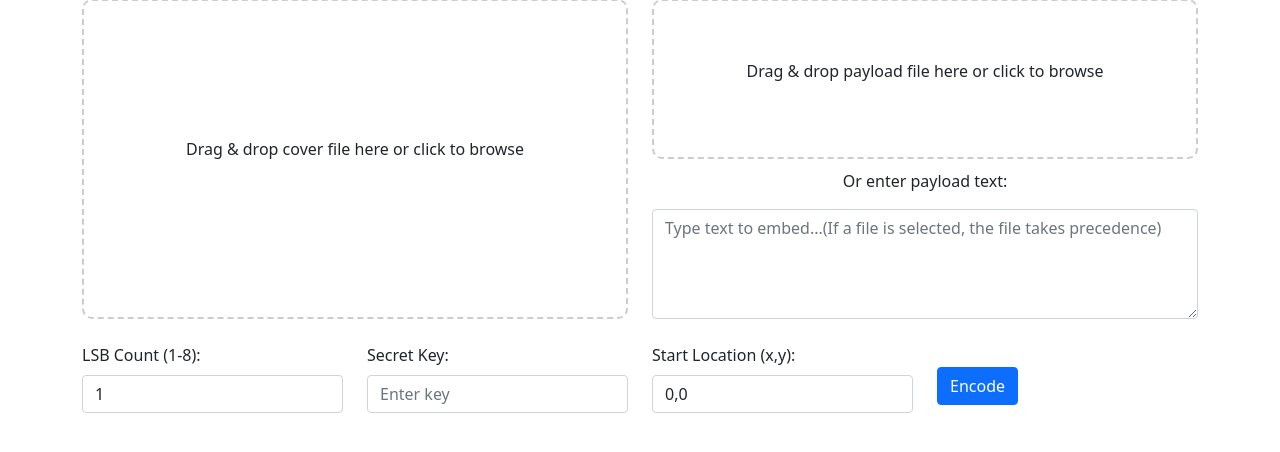
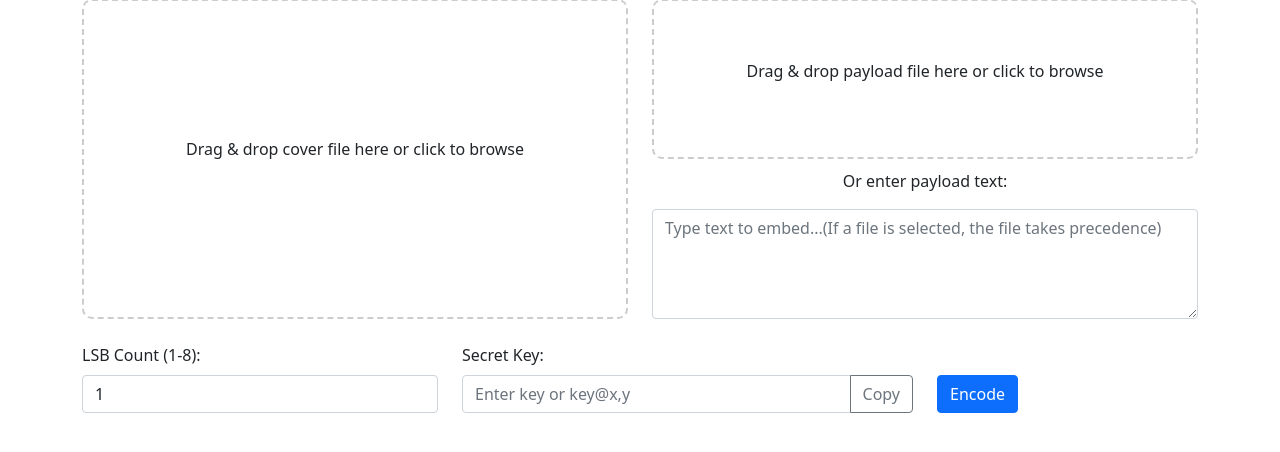
Before and after one commit to tehhanyi/INF2005-G8-ACW1, a Flask app: page / in a window 1280 px wide. Shown: the part 234-686 px from the top of the page. Run offline with Flask 2, Linux system fonts and the light colour scheme; some libraries are stand-ins or nearby versions.

Commit message:
Secret Key combined with Starting Location. Decode Password working

```diff
--- a/flaskr/app.py
+++ b/flaskr/app.py
@@ -11,7 +11,7 @@ from PIL import Image, ImageOps
 from modules.image_stego import encode_image, decode_image, parse_start_location
 from modules.audio_stego import encode_audio, decode_audio, calculate_audio_capacity
 #from modules.key_manager import validate_key, generate_lsb_positions
-from modules.key_manager import validate_key
+from modules.key_manager import validate_key, extract_image_start_from_key, extract_audio_start_from_key
 from modules.utils import validate_file_size, get_file_info
 from modules.visualization import (
     generate_difference_map,
@@ -76,6 +76,16 @@ def encode():
         file_ext = cover_filename.lower().split('.')[-1]
 
         if file_ext in ['png', 'bmp', 'gif', 'jpg', 'jpeg']:
+            # If key encodes a start (KEY@x,y) and no explicit image start was provided, use it.
+            try:
+                with Image.open(cover_path) as tmp:
+                    w, h = tmp.size
+            except Exception:
+                w = h = None
+            key_main, key_start = extract_image_start_from_key(key, w or 0, h or 0)
+            if (not start_location or start_location.strip() in ('0', '0,0')) and key_start:
+                start_location = key_start
+            key = key_main
             result = encode_image(cover_path, payload_path, key, lsb_count, start_location)
         elif file_ext in ['wav', 'pcm']:
             try:
@@ -84,6 +94,11 @@ def encode():
                 return jsonify({'error': 'Start location must be a whole number for audio files.'}), 400
             if audio_start < 0:
                 audio_start = 0
+            # If key encodes a start (KEY@N) and no explicit start provided, use it.
+            key_main, key_start = extract_audio_start_from_key(key)
+            if (start_location.strip() == '0' or start_location.strip() == '') and key_start is not None:
+                audio_start = int(key_start)
+            key = key_main
             result = encode_audio(cover_path, payload_path, key, lsb_count, audio_start)
         else:
             return jsonify({'error': 'Unsupported file format'}), 400
@@ -508,15 +523,27 @@ def decode():
         file_ext = stego_filename.lower().split('.')[-1]
 
         if file_ext in ['png', 'bmp', 'gif', 'jpg', 'jpeg']:
+            try:
+                with Image.open(stego_path) as tmp:
+                    w, h = tmp.size
+            except Exception:
+                w = h = None
+            key_main, key_start = extract_image_start_from_key(key, w or 0, h or 0)
+            if (not start_location or start_location.strip() in ('', '0', '0,0')) and key_start:
+                start_location = key_start
+            key = key_main
             result = decode_image(stego_path, key, lsb_count, start_location)
         elif file_ext in ['wav']:
             try:
+                key_main, key_start = extract_audio_start_from_key(key)
+                if (not start_location or start_location.strip() == '0') and key_start is not None:
+                    start_location = str(int(key_start))
                 audio_start = int(float(start_location))
             except Exception:
                 return jsonify({'error': 'Start location must be a whole number for audio files.'}), 400
             if audio_start < 0:
                 audio_start = 0
-            result = decode_audio(stego_path, key, lsb_count, audio_start)
+            result = decode_audio(stego_path, key_main if 'key_main' in locals() else key, lsb_count, audio_start)
         elif file_ext in ['pcm']:
             return jsonify({'error': 'Raw PCM decode not supported yet'}), 501
         else:
--- a/flaskr/static/js/main.js
+++ b/flaskr/static/js/main.js
@@ -21,11 +21,11 @@
 
   const lsbCount = byId('lsbCount');
   const keyInput = byId('secretKey');
-  const startInput = byId('startLocation');
+  const startInput = byId('startLocation'); // may be null (removed); we manage start via key or click
 
   const decodeLsb = byId('decodeLsbCount');
   const decodeKey = byId('decodeKey');
-  const decodeStart = byId('decodeStartLocation');
+  const decodeStart = byId('decodeStartLocation'); // removed in UI; keep reference null-safe
 
   const capInfo = byId('capacityInfo');
   const coverInfo = byId('coverInfo');
@@ -38,6 +38,8 @@
   const decodeStartLabel = byId('decodeStartLocationLabel');
 
   let previewSequence = 0;
+  let selectedXY = null; // current image selection (x,y) for cover
+  const copyBtn = byId('copyKeyBtn');
 
   const encodeBtn = byId('encodeBtn');
   const decodeBtn = byId('decodeBtn');
@@ -57,36 +59,46 @@
     return !!file && (/\.wav$/i.test(name) || type === 'audio/wav' || type === 'audio/x-wav');
   }
 
-  function updateStartUiForCover(file) {
-    if (isWavFile(file)) {
-      if (startLabel) startLabel.textContent = 'Start Location (slots)';
-      if (startInput) {
-        startInput.placeholder = 'integer slots, e.g. 88200';
-        if (!/^\s*\d+\s*$/.test(startInput.value || '')) startInput.value = '0';
-      }
-    } else if (isImageFile(file)) {
-      if (startLabel) startLabel.textContent = 'Start Location (x,y)';
-      if (startInput) {
-        startInput.placeholder = 'e.g. 45,60';
-        if (!/^\s*\d+\s*,\s*\d+\s*$/.test(startInput.value || '')) startInput.value = '0,0';
+  function updateStartUiForCover(file) {}
+
+  function updateStartUiForStego(file) { /* no-op: decode start taken from key */ }
+
+  function parseImageStartFromKey(keyStr) {
+    if (!keyStr) return null;
+    const at = keyStr.indexOf('@');
+    if (at === -1) return null;
+    let start = keyStr.slice(at + 1);
+    if (start.startsWith('@')) start = start.replace(/^@+/, '');
+    const m = /^\s*(\d+)\s*,\s*(\d+)\s*$/.exec(start);
+    if (!m) return null;
+    return [parseInt(m[1], 10), parseInt(m[2], 10)];
+  }
+
+  function computeImageStart(coverFile) {
+    // priority: key-embedded -> selectedXY -> 0,0
+    const keyVal = keyInput && keyInput.value || '';
+    const fromKey = parseImageStartFromKey(keyVal);
+    if (fromKey) return `${fromKey[0]},${fromKey[1]}`;
+    if (selectedXY) return `${selectedXY[0]},${selectedXY[1]}`;
+    return '0,0';
+  }
+
+  function computeStartParam(file) {
+    if (isImageFile(file)) return computeImageStart(file);
+    // audio or others: numeric
+    const keyVal = keyInput && keyInput.value || '';
+    // Extract @N if present
+    const at = keyVal.indexOf('@');
+    if (at !== -1) {
+      const rest = keyVal.slice(at + 1);
+      if (!rest.includes(',')) {
+        const n = parseInt(rest, 10);
+        if (Number.isFinite(n) && n >= 0) return String(n);
       }
     }
-  }
-
-  function updateStartUiForStego(file) {
-    if (isWavFile(file)) {
-      if (decodeStartLabel) decodeStartLabel.textContent = 'Start Location (slots)';
-      if (decodeStart) {
-        decodeStart.placeholder = 'integer slots, e.g. 88200';
-        if (!/^\s*\d+\s*$/.test(decodeStart.value || '')) decodeStart.value = '0';
-      }
-    } else if (isImageFile(file)) {
-      if (decodeStartLabel) decodeStartLabel.textContent = 'Start Location (x,y)';
-      if (decodeStart) {
-        decodeStart.placeholder = 'e.g. 45,60';
-        if (!/^\s*\d+\s*,\s*\d+\s*$/.test(decodeStart.value || '')) decodeStart.value = '0,0';
-      }
-    }
+    // fallback to text box if present
+    if (startInput && /^\s*\d+\s*$/.test(startInput.value || '')) return startInput.value.trim();
+    return '0';
   }
 
   // Move cover marker when user types (x,y)
@@ -218,7 +230,7 @@
         }
 
         // If this is the cover preview, enable click-to-set start location
-        if (box === coverPreview && startInput) {
+        if (box === coverPreview) {
           // Ensure container allows absolute positioning of marker
           box.style.position = box.style.position || 'relative';
 
@@ -247,8 +259,8 @@
             marker.style.top = `${dispY}px`;
             marker.title = `(${x}, ${y})`;
 
-            // Update input and capacity
-            startInput.value = `${x},${y}`;
+            // Remember selection; do not mutate the key here
+            selectedXY = [x, y];
             try { triggerCapacity(); } catch {}
           }
 
@@ -257,6 +269,17 @@
           img.addEventListener('click', (e) => {
             placeMarkerFromImageEvent(e);
           });
+
+          // If key already contains x,y (or we have a previous selection), show marker initially
+          try {
+            const fromKey = parseImageStartFromKey(keyInput && keyInput.value);
+            if (fromKey && Array.isArray(fromKey)) {
+              selectedXY = fromKey;
+              moveCoverMarkerToXY(fromKey[0], fromKey[1]);
+            } else if (selectedXY && Array.isArray(selectedXY)) {
+              moveCoverMarkerToXY(selectedXY[0], selectedXY[1]);
+            }
+          } catch {}
         }
       });
       reader.readAsDataURL(file);
@@ -365,9 +388,7 @@
     const f = coverInput.files && coverInput.files[0];
     const lsb = parseInt(lsbCount.value || '1', 10);
     const isImg = isImageFile(f);
-    const defaultStart = isImg ? '0,0' : '0';
-    const startRaw = (startInput && startInput.value ? startInput.value : defaultStart).trim();
-    const start = startRaw === '' ? defaultStart : startRaw;
+    const start = isImg ? computeImageStart(f) : computeStartParam(f);
     if (!f || !lsb) return;
     const fd = new FormData();
     fd.append('cover_file', f);
@@ -400,18 +421,13 @@
     const key = keyInput.value.trim();
     const lsb = parseInt(lsbCount.value || '1', 10);
     const isImg = isImageFile(cover);
-    const defaultStart = isImg ? '0,0' : '0';
-    const startRaw = (startInput && startInput.value ? startInput.value : defaultStart).trim();
-    const start = startRaw === '' ? defaultStart : startRaw;
+    const start = isImg ? computeImageStart(cover) : computeStartParam(cover);
     if (!cover) { encodeResults.textContent = 'Please select a cover file.'; return; }
     if (!payload && !payloadTextVal) { encodeResults.textContent = 'Please select a payload file or enter payload text.'; return; }
     if (!key) { encodeResults.textContent = 'Please enter a key.'; return; }
 
     // If cover is an image, enforce (x,y) format
-    if (isImg && !/^\s*\d+\s*,\s*\d+\s*$/.test(start)) {
-      // Quietly abort; capacity area already shows the validation error
-      return;
-    }
+    if (isImg && !/^\s*\d+\s*,\s*\d+\s*$/.test(start)) { return; }
     if (!isImg && !/^\s*\d+\s*$/.test(start)) {
       encodeResults.textContent = 'Start Location must be a whole number for audio files.';
       return;
@@ -429,6 +445,14 @@
     try {
       const data = await postForm('/encode', fd);
       renderJSON(encodeResults, data);
+      // If encoding succeeded and returned start_xy, ensure the key reflects it
+      if (data && isImg && Array.isArray(data.start_xy) && data.start_xy.length === 2 && keyInput) {
+        const hasAt = (keyInput.value || '').includes('@');
+        const xyText = `${data.start_xy[0]},${data.start_xy[1]}`;
+        if (!hasAt) {
+          keyInput.value = `${keyInput.value || ''}@${xyText}`;
+        }
+      }
       if (data && data.stego_url) {
         const a = document.createElement('a');
         a.href = data.stego_url; a.textContent = 'Download stego file'; a.className = 'btn btn-link p-0';
@@ -446,21 +470,32 @@
     const key = decodeKey.value.trim();
     const lsb = parseInt(decodeLsb.value || '1', 10);
     const isImgStego = isImageFile(stego);
-    const defaultStart = isImgStego ? '0,0' : '0';
-    const startRaw = (decodeStart && decodeStart.value ? decodeStart.value : defaultStart).trim();
-    const start = startRaw === '' ? defaultStart : startRaw;
+    let start;
+    if (isImgStego) {
+      const xy = parseImageStartFromKey(decodeKey.value || '');
+      start = xy ? `${xy[0]},${xy[1]}` : '0,0';
+    } else {
+      // audio slots: try KEY@N, else 0
+      const keyStr = decodeKey.value || '';
+      const at = keyStr.indexOf('@');
+      if (at !== -1) {
+        const rest = keyStr.slice(at + 1);
+        if (!rest.includes(',')) {
+          const n = parseInt(rest, 10);
+          start = Number.isFinite(n) && n >= 0 ? String(n) : '0';
+        } else {
+          start = '0';
+        }
+      } else {
+        start = '0';
+      }
+    }
     if (!stego) { decodeResults.textContent = 'Please select a stego file.'; return; }
     if (!key) { decodeResults.textContent = 'Please enter a key.'; return; }
 
     // If stego is an image, enforce (x,y) format
-    if (isImgStego && !/^\s*\d+\s*,\s*\d+\s*$/.test(start)) {
-      decodeResults.textContent = "Start Location must be in 'x,y' format for images.";
-      return;
-    }
-    if (!isImgStego && !/^\s*\d+\s*$/.test(start)) {
-      decodeResults.textContent = 'Start Location must be a whole number for audio files.';
-      return;
-    }
+    if (isImgStego && !/^\s*\d+\s*,\s*\d+\s*$/.test(start)) { return; }
+    if (!isImgStego && !/^\s*\d+\s*$/.test(start)) { return; }
     const fd = new FormData();
     fd.append('stego_file', stego);
     fd.append('key', key);
@@ -485,8 +520,27 @@
   setZoneHandlers(stegoDrop, stegoInput, stegoInfo);
 
   lsbCount && lsbCount.addEventListener('change', triggerCapacity);
-  startInput && startInput.addEventListener('change', () => { triggerCapacity(); onStartLocationTyped(); });
-  startInput && startInput.addEventListener('input', onStartLocationTyped);
   encodeBtn && encodeBtn.addEventListener('click', onEncode);
   decodeBtn && decodeBtn.addEventListener('click', onDecode);
+
+  // Copy key to clipboard
+  copyBtn && copyBtn.addEventListener('click', async () => {
+    try {
+      await navigator.clipboard.writeText(keyInput.value || '');
+      copyBtn.textContent = 'Copied';
+      setTimeout(() => { copyBtn.textContent = 'Copy'; }, 1200);
+    } catch {}
+  });
+
+  // When the key changes and encodes an (x,y), reflect on the marker
+  keyInput && keyInput.addEventListener('input', () => {
+    const coverFile = coverInput && coverInput.files && coverInput.files[0];
+    if (!isImageFile(coverFile)) return;
+    const xy = parseImageStartFromKey(keyInput.value || '');
+    if (xy) {
+      selectedXY = xy;
+      moveCoverMarkerToXY(xy[0], xy[1]);
+      try { triggerCapacity(); } catch {}
+    }
+  });
 })();
--- a/flaskr/templates/index.html
+++ b/flaskr/templates/index.html
@@ -216,6 +216,7 @@
                         <div id="coverPreviewWrapper" class="cover-preview-wrapper">
                             <div class="section-title">Cover Object Preview</div>
                             <div id="coverPreview" class="cover-preview"></div>
+                            <div class="text-muted small mt-2" id="coverStartHelp">Click on the image to set the start location (x,y). If your key lacks a start, it will be appended automatically.</div>
                         </div>
                     </div>
 
@@ -245,7 +246,7 @@
 
                 <!-- Settings -->
                 <div class="row mt-4">
-                    <div class="col-md-3">
+                    <div class="col-md-4">
                         <label for="lsbCount" class="form-label">LSB Count (1-8):</label>
                         <select class="form-control" id="lsbCount">
                             <option value="1" selected>1</option>
@@ -258,15 +259,14 @@
                             <option value="8">8</option>
                         </select>
                     </div>
-                    <div class="col-md-3">
+                    <div class="col-md-5">
                         <label for="secretKey" class="form-label">Secret Key:</label>
-                        <input type="text" class="form-control" id="secretKey" placeholder="Enter key">
+                        <div class="input-group">
+                            <input type="text" class="form-control" id="secretKey" placeholder="Enter key or key@x,y">
+                            <button class="btn btn-outline-secondary" type="button" id="copyKeyBtn" title="Copy to clipboard">Copy</button>
+                        </div>
                     </div>
-                    <div class="col-md-3">
-                        <label for="startLocation" id="startLocationLabel" class="form-label">Start Location (x,y):</label>
-                        <input type="text" class="form-control" id="startLocation" value="0,0" placeholder="e.g. 45,60">
-                    </div>
-                    <div class="col-md-3">
+                    <div class="col-md-3 d-flex align-items-end">
                         <button class="btn btn-primary mt-4" id="encodeBtn">Encode</button>
                     </div>
                 </div>
@@ -298,10 +298,6 @@
                             <div class="col-md-4">
                                 <label for="decodeKey" class="form-label">Secret Key:</label>
                                 <input type="text" class="form-control" id="decodeKey" placeholder="Enter key (case-insensitive)">
-                            </div>
-                            <div class="col-md-4">
-                                <label for="decodeStartLocation" id="decodeStartLocationLabel" class="form-label">Start Location (x,y):</label>
-                                <input type="text" class="form-control" id="decodeStartLocation" value="0,0" placeholder="e.g. 45,60">
                             </div>
                         </div>
                         <button class="btn btn-success mt-3" id="decodeBtn">Decode</button>
```
Also changed, not shown: flaskr/modules/image_stego.py (+18 -17 lines), flaskr/modules/key_manager.py (+46 -0 lines).
